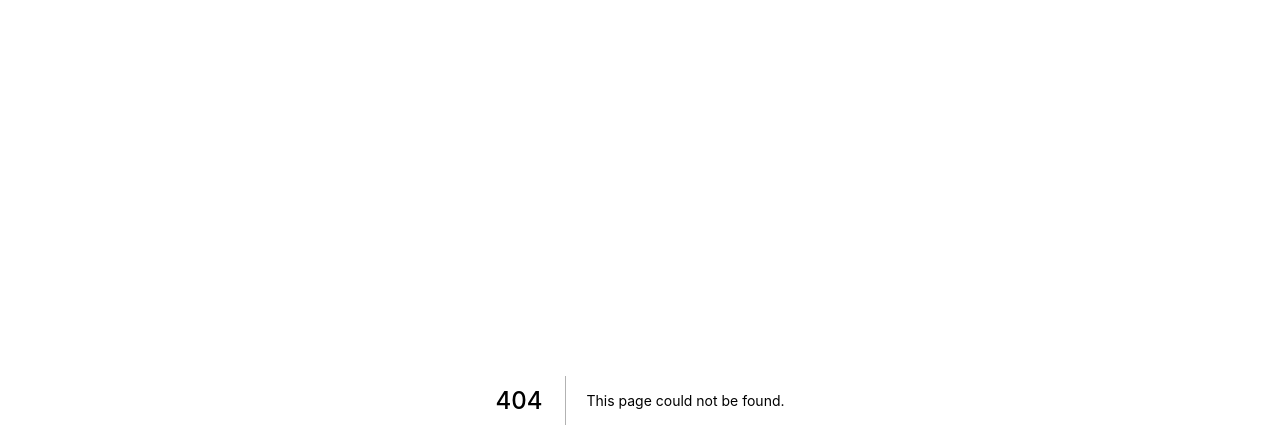
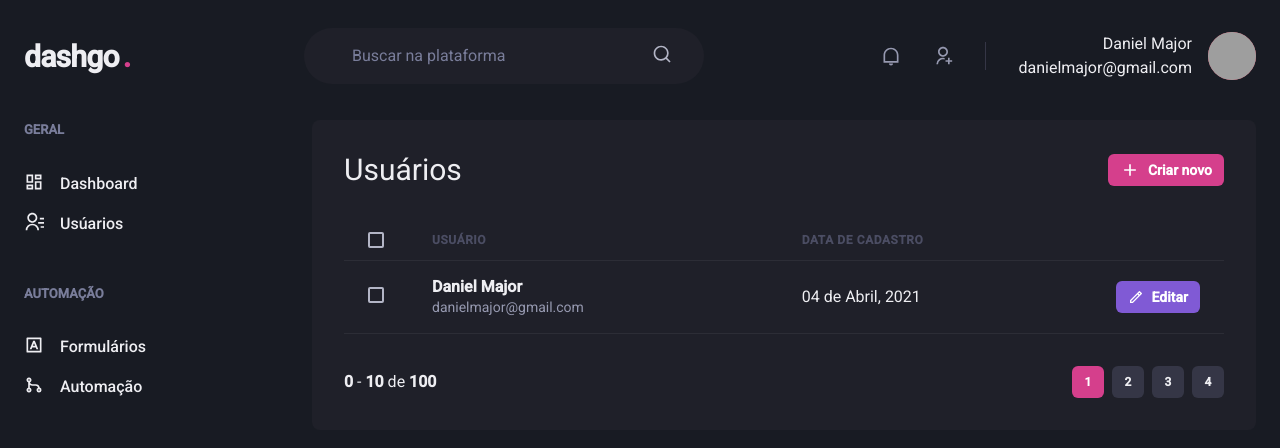
Before and after one commit to Seveshy/dashgo, a Next.js app: page /users in a window 1280 px wide. Before the commit this address had no page. Shown: the top 448 px of the page. Built offline with nearby package versions, Linux system fonts and the light colour scheme; grey boxes are pictures that could not be loaded.

Commit message:
Controle de usuario

```diff
--- /dev/null
+++ b/src/components/Pagination.tsx
@@ -0,0 +1,65 @@
+import { Button, Stack, Box } from "@chakra-ui/react";
+
+export function Pagination() {
+    return (
+        <Stack
+            direction="row"
+            spacing="6"
+            mt="8"
+            justify="space-between"
+            align="center"
+        >
+            <Box>
+                <strong>0</strong> - <strong>10</strong> de <strong>100</strong>
+            </Box>
+            <Stack direction="row" spacing="2">
+            <Button
+                size="sm"
+                fontSize="xs"
+                w="4"
+                colorScheme="pink"
+                disabled
+                _disabled={{
+                    bgColor: 'pink.500',
+                    cursor: 'default'
+                }}
+            >
+                1
+            </Button>
+            <Button
+                size="sm"
+                fontSize="xs"
+                w="4"
+                bg="gray.700"
+                _hover={{
+                    bg: 'gray.500'
+                }}
+            >
+                2
+            </Button>
+            <Button
+                size="sm"
+                fontSize="xs"
+                w="4"
+                bg="gray.700"
+                _hover={{
+                    bg: 'gray.500'
+                }}
+            >
+                3
+            </Button>
+            <Button
+                size="sm"
+                fontSize="xs"
+                w="4"
+                bg="gray.700"
+                _hover={{
+                    bg: 'gray.500'
+                }}
+            >
+                4
+            </Button>
+            </Stack>
+        </Stack>
+    )
+}
--- /dev/null
+++ b/src/pages/users/index.tsx
@@ -0,0 +1,73 @@
+import { Box, Flex, Heading, Button, Icon, Table, Thead, Th, Tr, Checkbox, Tbody, Td, Text } from "@chakra-ui/react";
+import { RiAddLine, RiPencilLine } from "react-icons/ri";
+import { Header } from "../../components/Header";
+import { Pagination } from "../../components/Pagination";
+import { Sidebar } from "../../components/Sidebar";
+
+export default function UserList() {
+    return (
+        <Box>
+            <Header />
+
+
+            <Flex w="100%" my="6" maxWidth={1480} mx="auto" px="6">
+                <Sidebar />
+
+                <Box flex="1" borderRadius={8} bg="gray.800" p="8">
+                    <Flex mb="8" justify="space-between" align="center">
+                        <Heading size="lg"  fontWeight="normal">Usuários</Heading>
+
+                        <Button
+                            as="a"
+                            size="sm"
+                            fontSize="sm"
+                            colorScheme="pink"
+                            leftIcon={<Icon as={RiAddLine} fontSize="20" />}
+                        >
+                            Criar novo
+                        </Button>
+                    </Flex>
+
+                    <Table colorScheme="whiteAlpha">
+                        <Thead>
+                            <Tr>
+                                <Th px="6" color="gray.300" width="8">
+                                    <Checkbox colorScheme="pink" />
+                                </Th>
+                                <Th>Usuário</Th>
+                                <Th>Data de cadastro</Th>
+                                <Th w="8"></Th>
+                            </Tr>
+                        </Thead>
+                        <Tbody>
+                            <Tr>
+                                <Td px="6">
+                                    <Checkbox colorScheme="pink" />
+                                </Td>
+                                <Td>
+                                    <Box>
+                                        <Text fontWeight="bold">Daniel Major</Text>
+                                        <Text fontSize="sm" color="gray.300">danielmajor@gmail.com</Text>
+                                    </Box>
+                                </Td>
+                                <Td>04 de Abril, 2021</Td>
+                                <Td>
+                                <Button
+                                    as="a"
+                                    size="sm"
+                                    fontSize="sm"
+                                    colorScheme="purple"
+                                    leftIcon={<Icon as={RiPencilLine} fontSize="16" />}
+                                >
+                                    Editar
+                                </Button>
+                                </Td>
+                            </Tr>
+                        </Tbody>
+                    </Table>
+                    <Pagination />
+                </Box>
+            </Flex>
+        </Box>
+    );
+}
```
Also changed, not shown: src/pages/users/create.tsx (added, +41 -0 lines).
